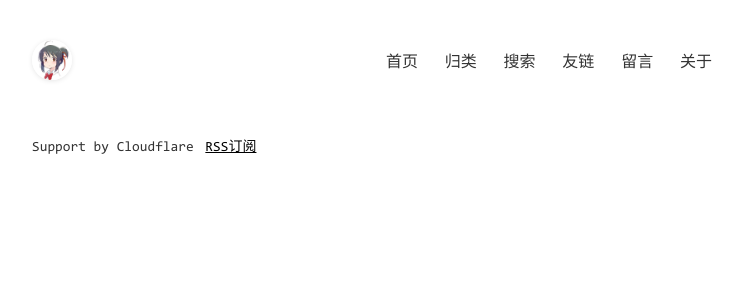
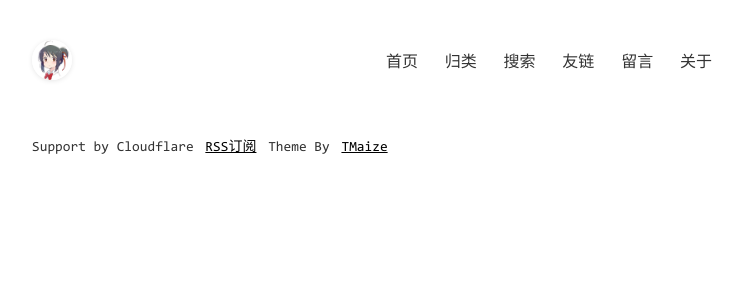
Before and after one commit to axiommer/biibiibii, a Jekyll site: the page built from index.html, in a window 1280 px wide. Shown: the top 300 px of the page, without its empty margins (268-1011 px from the left). Built offline with Jekyll 4.4.1, drawn with Linux system fonts in a browser that asks for light colours; comment, search, counter and statistics services are not loaded.

Commit message:
Update footer.html

```diff
--- a/_includes/footer.html
+++ b/_includes/footer.html
@@ -2,6 +2,8 @@
   <span>{{ site.footerText }}</span>
   <a href="{{ site.baseurl }}/static/xml/rss.xml">RSS订阅</a>
   {%- comment %} 请保留主题来源，么么哒~ {% endcomment %}
+  <span>Theme By</span>
+  <a href="https://github.com/TMaize/tmaize-blog">TMaize</a> {%- if site.extTimeis -%} {% include ext-timeis-style.html %} {% endif %}
 </footer>
 <div id="to-top">
   <span></span>
```
